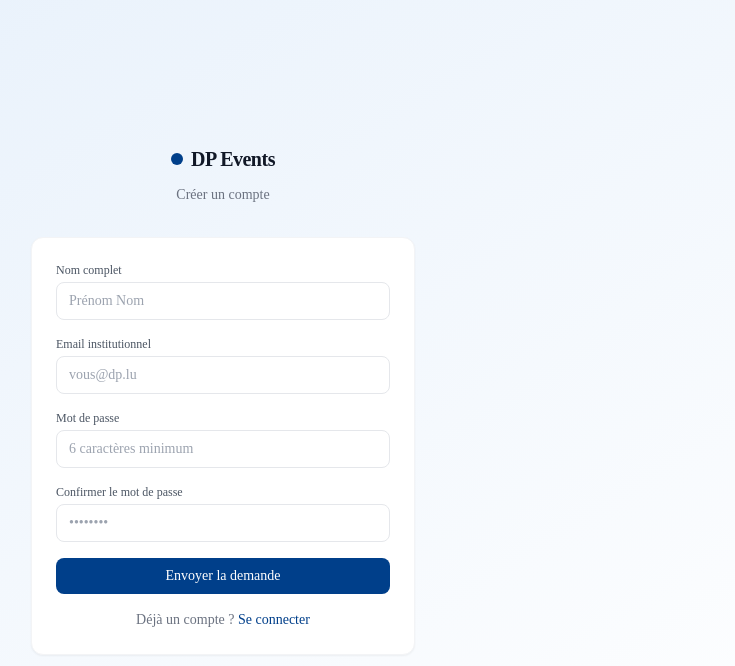
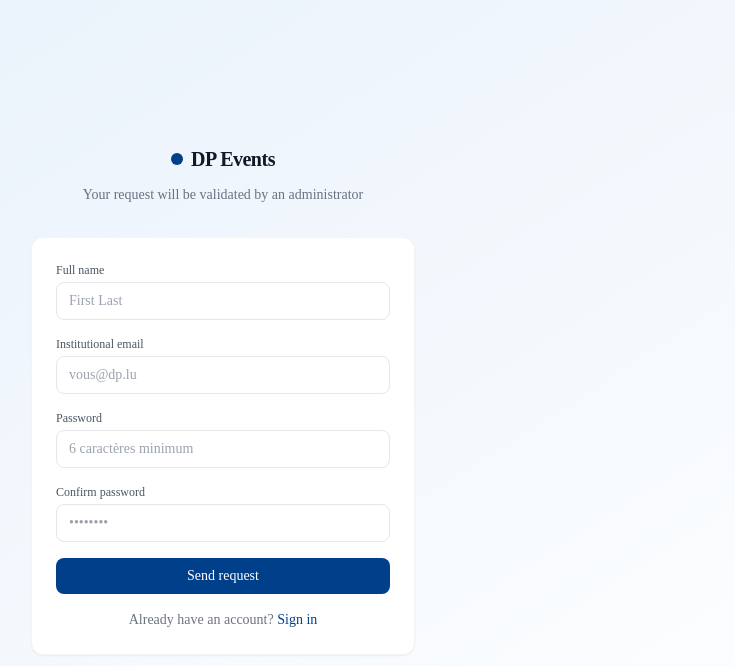
Before and after one commit to rftnj6gvp7-code/dp-events, a Next.js app: page /auth/register in a window 1280 px wide. Shown: the top 666 px of the page, without its empty margins (417-1152 px from the left). Built offline with nearby package versions, Linux system fonts and the light colour scheme; no server answers.

Commit message:
traduction page register

```diff
--- a/app/auth/register/page.tsx
+++ b/app/auth/register/page.tsx
@@ -3,6 +3,13 @@ import { useState } from 'react'
 import { createClient } from '@/lib/supabase/client'
 import Link from 'next/link'
 import toast from 'react-hot-toast'
+
+const TRANSLATIONS: Record<string, any> = {
+  fr: { title: 'Créer un compte', subtitle: 'Votre demande sera validée par un administrateur', fullName: 'Nom complet', email: 'Email institutionnel', password: 'Mot de passe', confirm: 'Confirmer le mot de passe', submit: 'Envoyer la demande', sending: 'Envoi…', alreadyAccount: 'Déjà un compte ?', login: 'Se connecter', mismatch: 'Les mots de passe ne correspondent pas.', tooShort: 'Le mot de passe doit faire au moins 6 caractères.', namePlaceholder: 'Prénom Nom', pendingTitle: 'Demande envoyée !', pendingText: 'Un administrateur va examiner votre demande. Vous recevrez un email dès que votre compte sera activé.', backToLogin: 'Retour à la connexion' },
+  en: { title: 'Create an account', subtitle: 'Your request will be validated by an administrator', fullName: 'Full name', email: 'Institutional email', password: 'Password', confirm: 'Confirm password', submit: 'Send request', sending: 'Sending…', alreadyAccount: 'Already have an account?', login: 'Sign in', mismatch: 'Passwords do not match.', tooShort: 'Password must be at least 6 characters.', namePlaceholder: 'First Last', pendingTitle: 'Request sent!', pendingText: 'An administrator will review your request. You will receive an email once your account is activated.', backToLogin: 'Back to login' },
+  de: { title: 'Konto erstellen', subtitle: 'Ihre Anfrage wird von einem Administrator validiert', fullName: 'Vollständiger Name', email: 'Institutionelle E-Mail', password: 'Passwort', confirm: 'Passwort bestätigen', submit: 'Anfrage senden', sending: 'Senden…', alreadyAccount: 'Haben Sie bereits ein Konto?', login: 'Einloggen', mismatch: 'Passwörter stimmen nicht überein.', tooShort: 'Passwort muss mindestens 6 Zeichen lang sein.', namePlaceholder: 'Vorname Nachname', pendingTitle: 'Anfrage gesendet!', pendingText: 'Ein Administrator wird Ihre Anfrage prüfen. Sie erhalten eine E-Mail, sobald Ihr Konto aktiviert ist.', backToLogin: 'Zurück zur Anmeldung' },
+  lu: { title: 'Kont erstellen', subtitle: 'Är Ufro gëtt vun engem Administrateur validéiert', fullName: 'Vollstännegen Numm', email: 'Institutionell E-Mail', password: 'Passwuert', confirm: 'Passwuert bestätegen', submit: 'Ufro schécken', sending: 'Schécken…', alreadyAccount: 'Hutt Dir schonn e Kont?', login: 'Aloggen', mismatch: 'Passwierder stëmmen net iwwereen.', tooShort: 'Passwuert muss mindestens 6 Zeechen laang sinn.', namePlaceholder: 'Virnumm Numm', pendingTitle: 'Ufro geschéckt!', pendingText: 'En Administrateur wäert Är Ufro préiwen. Dir kritt eng E-Mail wann äre Kont aktivéiert ass.', backToLogin: 'Zréck zur Umeldung' },
+}
 
 export default function RegisterPage() {
   const [form, setForm] = useState({ fullName: '', email: '', password: '', confirm: '' })
@@ -10,10 +17,14 @@ export default function RegisterPage() {
   const [done, setDone] = useState(false)
   const supabase = createClient()
 
+  const browserLang = typeof window !== 'undefined' ? navigator.language.slice(0, 2) : 'fr'
+  const locale = ['fr', 'en', 'de', 'lu'].includes(browserLang) ? browserLang : 'fr'
+  const t = TRANSLATIONS[locale] || TRANSLATIONS.fr
+
   async function handleSubmit(e: React.FormEvent) {
     e.preventDefault()
-    if (form.password !== form.confirm) { toast.error('Les mots de passe ne correspondent pas.'); return }
-    if (form.password.length < 6) { toast.error('Le mot de passe doit faire au moins 6 caractères.'); return }
+    if (form.password !== form.confirm) { toast.error(t.mismatch); return }
+    if (form.password.length < 6) { toast.error(t.tooShort); return }
     setLoading(true)
 
     const { error } = await supabase.auth.signUp({
@@ -25,7 +36,6 @@ export default function RegisterPage() {
     if (error) {
       toast.error(error.message)
     } else {
-      // Send pending email via API
       await fetch('/api/auth/notify-pending', {
         method: 'POST',
         headers: { 'Content-Type': 'application/json' },
@@ -40,11 +50,9 @@ export default function RegisterPage() {
     <div className="min-h-screen bg-gradient-to-br from-brand-50 to-white flex items-center justify-center p-4">
       <div className="card p-8 max-w-sm w-full text-center">
         <div className="text-4xl mb-4">📬</div>
-        <h2 className="text-lg font-semibold mb-2">Demande envoyée !</h2>
-        <p className="text-sm text-gray-500 mb-4">
-          Un administrateur va examiner votre demande. Vous recevrez un email dès que votre compte sera activé.
-        </p>
-        <Link href="/auth/login" className="btn-secondary inline-block">Retour à la connexion</Link>
+        <h2 className="text-lg font-semibold mb-2">{t.pendingTitle}</h2>
+        <p className="text-sm text-gray-500 mb-4">{t.pendingText}</p>
+        <Link href="/auth/login" className="btn-secondary inline-block">{t.backToLogin}</Link>
       </div>
     </div>
   )
@@ -57,41 +65,41 @@ export default function RegisterPage() {
             <div className="w-3 h-3 rounded-full bg-brand-600" />
             <span className="text-xl font-semibold tracking-tight">DP Events</span>
           </div>
-          <p className="text-sm text-gray-500">Créer un compte</p>
+          <p className="text-sm text-gray-500">{t.subtitle}</p>
         </div>
         <div className="card p-6">
           <form onSubmit={handleSubmit} className="space-y-4">
             <div>
-              <label className="label">Nom complet</label>
+              <label className="label">{t.fullName}</label>
               <input className="input" value={form.fullName}
                 onChange={e => setForm({ ...form, fullName: e.target.value })}
-                placeholder="Prénom Nom" required />
+                placeholder={t.namePlaceholder} required />
             </div>
             <div>
-              <label className="label">Email institutionnel</label>
+              <label className="label">{t.email}</label>
               <input className="input" type="email" value={form.email}
                 onChange={e => setForm({ ...form, email: e.target.value })}
                 placeholder="vous@dp.lu" required />
             </div>
             <div>
-              <label className="label">Mot de passe</label>
+              <label className="label">{t.password}</label>
               <input className="input" type="password" value={form.password}
                 onChange={e => setForm({ ...form, password: e.target.value })}
                 placeholder="6 caractères minimum" required />
             </div>
             <div>
-              <label className="label">Confirmer le mot de passe</label>
+              <label className="label">{t.confirm}</label>
               <input className="input" type="password" value={form.confirm}
                 onChange={e => setForm({ ...form, confirm: e.target.value })}
                 placeholder="••••••••" required />
             </div>
             <button type="submit" disabled={loading} className="btn-primary w-full flex justify-center">
-              {loading ? 'Envoi…' : 'Envoyer la demande'}
+              {loading ? t.sending : t.submit}
             </button>
           </form>
           <p className="text-center text-sm text-gray-500 mt-4">
-            Déjà un compte ?{' '}
-            <Link href="/auth/login" className="text-brand-600 hover:underline font-medium">Se connecter</Link>
+            {t.alreadyAccount}{' '}
+            <Link href="/auth/login" className="text-brand-600 hover:underline font-medium">{t.login}</Link>
           </p>
         </div>
       </div>
```
